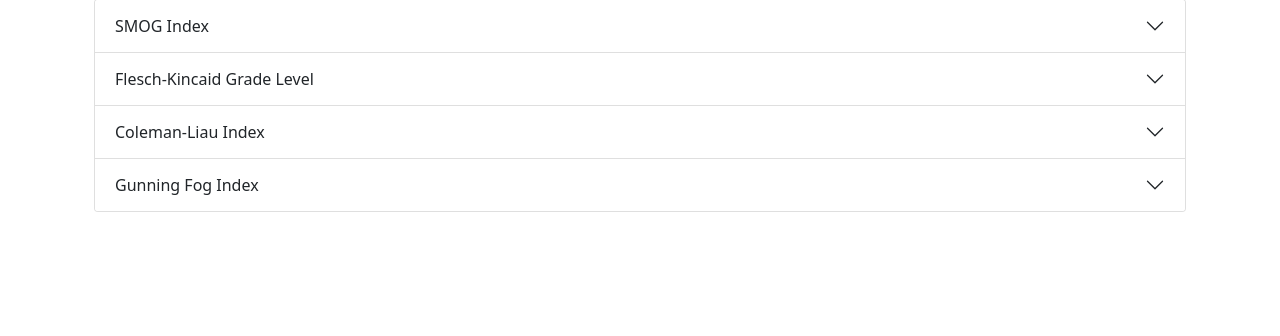
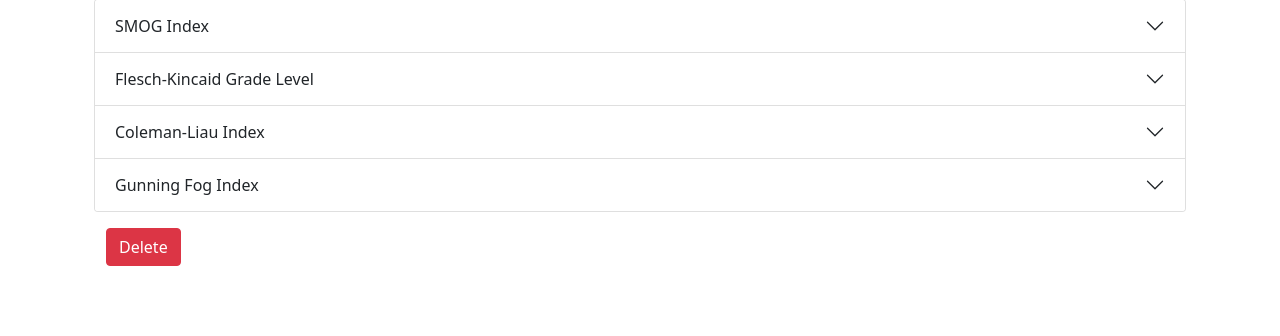
Before and after one commit to profzeller/TextAnalyzer, a Django app: template submission/templates/submission/submission_detail.html in a window 1280 px wide. Shown: the part 442-778 px from the top of the page. Run offline with Django 4.2, Linux system fonts and the light colour scheme; data comes from the database, SQL or seed files in the repository; tables that the repository leaves empty hold one stand-in row (values such as "Sample post"); the template is opened without the code that fills it: values that come from a table or form of the project are taken from there, most other values are stand-ins (such as "Sample title", 1, 10 or a date in 2020); data that the repository does not hold is empty; parts of the project's set-up code (start-up, migrations or seed data) failed here and were passed over.

Commit message:
Added delete option.

```diff
--- a/submission/templates/submission/submission_detail.html
+++ b/submission/templates/submission/submission_detail.html
@@ -66,5 +66,12 @@
         {% endfor %}
     </div>
 
+    <div class="container mt-3">
+        <form action="{% url 'delete_submission' submission.id %}" method="post">
+            {% csrf_token %}
+            <button type="submit" class="btn btn-danger" onclick="return confirm('Are you sure you want to delete this submission?');">Delete</button>
+        </form>
+    </div>
+
 </div>
 {% endblock %}
--- a/submission/urls.py
+++ b/submission/urls.py
@@ -8,5 +8,6 @@ urlpatterns = [
     path('logout/', auth_views.LogoutView.as_view(), name='logout'),
     path('submit/', views.submit_text, name='submit_text'),  # URL for submitting text
     path('submission/<int:pk>/', views.submission_detail, name='submission_detail'),
+    path('submission/<int:pk>/delete/', views.delete_submission, name='delete_submission'),
     # ... you can add more URL patterns here if needed ...
 ]
```
Also changed, not shown: submission/views.py (+12 -0 lines).
